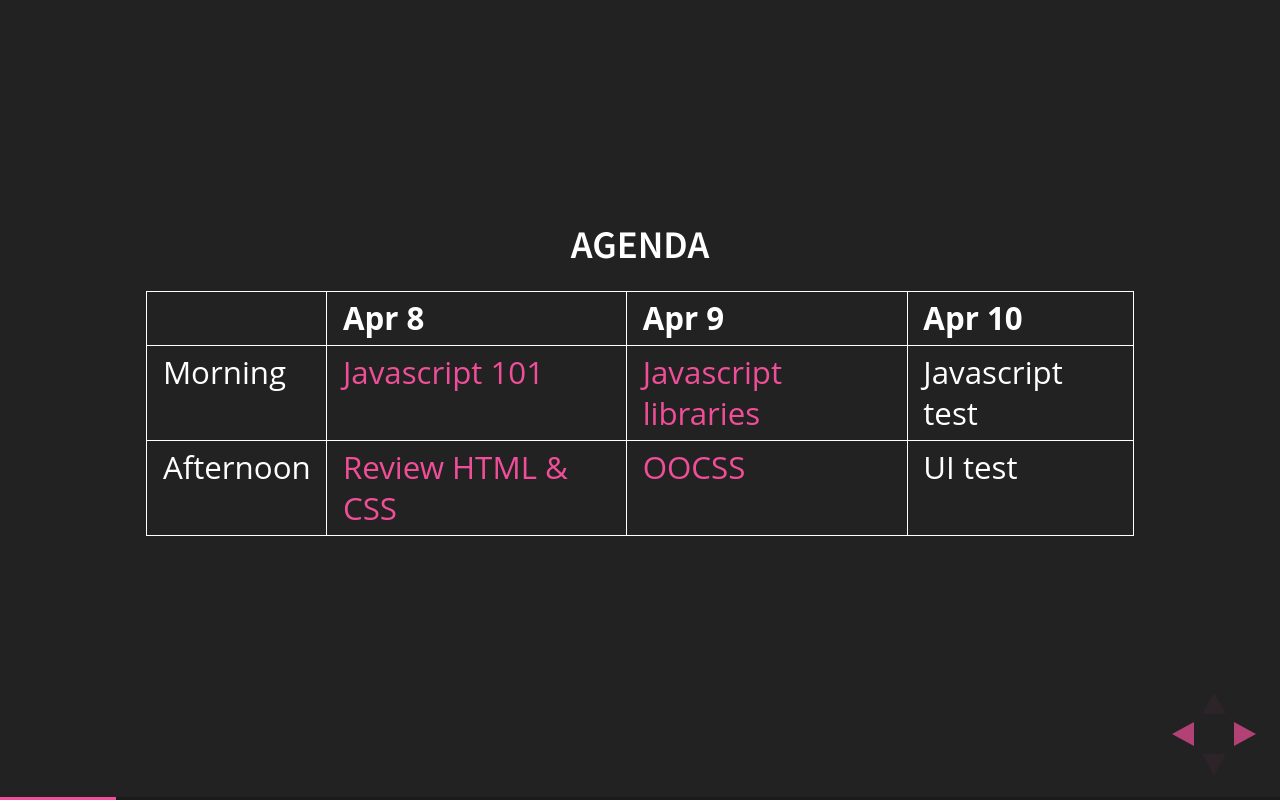
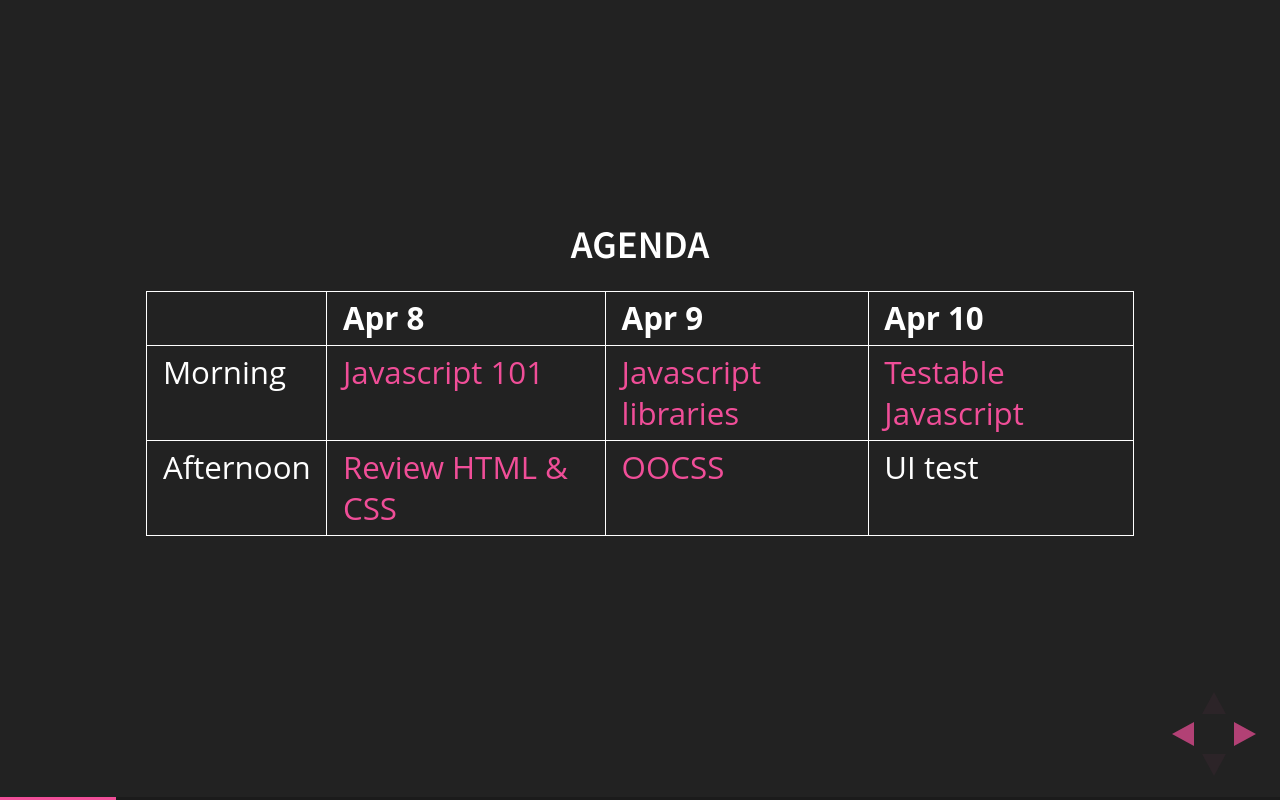
Before and after one commit to sarah-tw/slb-training, a website: page index.html in a window 1280 px wide. Both pictures are taken after a click on the element 1251 px from the left and 734 px from the top of the page. Drawn offline with Linux system fonts and the light colour scheme.

Commit message:
Ni: index testable js.

```diff
--- a/index.html
+++ b/index.html
@@ -64,7 +64,7 @@
 								<td>Morning</td>
 								<td><a href="js-101.html">Javascript 101<a></td>
 								<td><a href="js-libraries.html">Javascript libraries<a></td>
-								<td>Javascript test</td>
+								<td><a href="testable-js.html">Testable Javascript</a></td>
 							</tr>
 							<tr>
 								<td>Afternoon</td>
```
